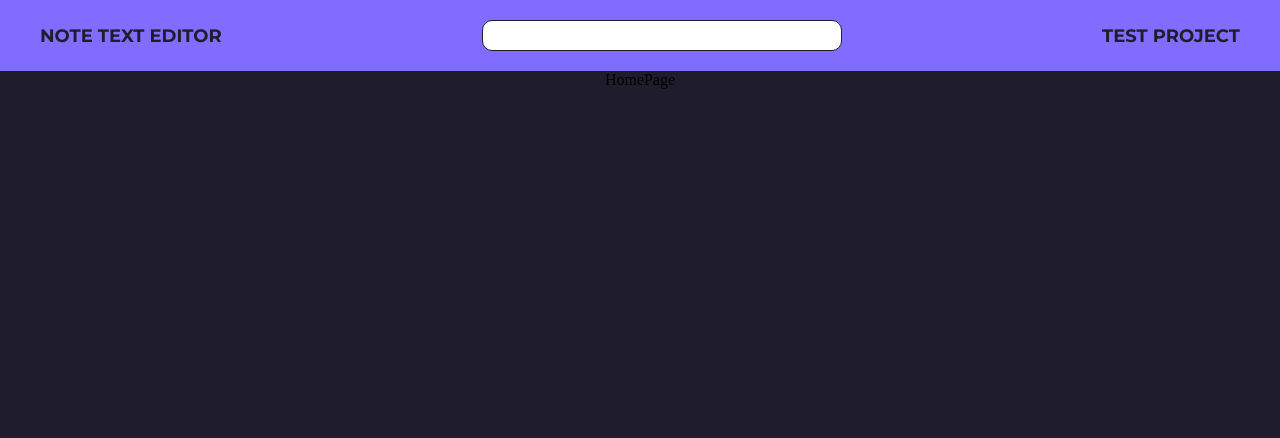
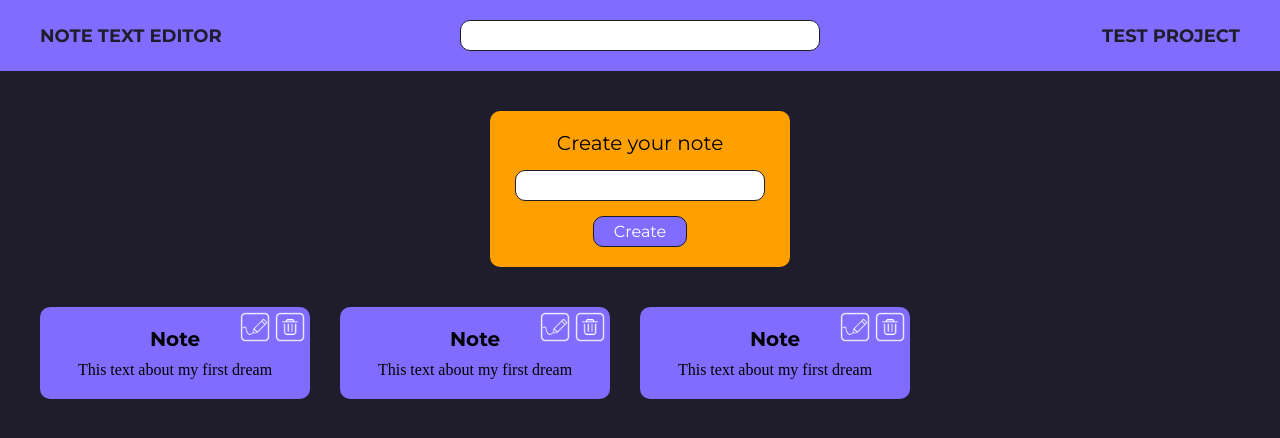
Before and after one commit to DarkCrew/note-text-editor, a React (Create React App) app in the folder my-app/: page / in a window 1280 px wide. Shown: the top 438 px of the page. Built offline with nearby package versions, Linux system fonts and the light colour scheme; the HTML template or start-up script is replaced by a standard one.

Commit message:
add: add note-card and styles

```diff
--- a/my-app/src/components/Header/Header.module.scss
+++ b/my-app/src/components/Header/Header.module.scss
@@ -25,4 +25,14 @@
     border-radius: 10px;
     padding: 5px 15px;
   }
+
+  .logo {
+    width: 200px;
+    text-align: start;
+  }
+
+  .title {
+    width: 200px;
+    text-align: end;
+  }
 }
--- a/my-app/src/components/Header/Header.tsx
+++ b/my-app/src/components/Header/Header.tsx
@@ -7,9 +7,9 @@ const Header = (): ReactElement => {
     <header className={styles.header}>
       <div className="container">
         <div className={styles.container}>
-          <p>Note text editor</p>
+          <p className={styles.logo}>Note text editor</p>
           <input type="text" />
-          <p>Test project</p>
+          <p className={styles.title}>Test project</p>
         </div>
       </div>
     </header>
--- /dev/null
+++ b/my-app/src/components/Note/Note.module.scss
@@ -0,0 +1,34 @@
+@import url('../../variables/Variables.module.scss');
+
+.note {
+  display: flex;
+  flex-direction: column;
+  position: relative;
+  gap: 10px;
+  width: 270px;
+  padding: 20px;
+  border-radius: 10px;
+  background: var(--color-purple);
+}
+
+.title {
+  font-family: 'Montserrat-Bold';
+  font-size: 20px;
+}
+
+.menu {
+  display: flex;
+  gap: 5px;
+  position: absolute;
+  top: 5px;
+  right: 5px;
+  height: 30px;
+
+  img {
+    height: 100%;
+    cursor: pointer;
+  }
+  img:hover {
+    filter: invert(32%) sepia(27%) saturate(2775%) hue-rotate(355deg) brightness(97%) contrast(109%);
+  }
+}
--- /dev/null
+++ b/my-app/src/components/Note/Note.tsx
@@ -0,0 +1,21 @@
+import React, { ReactElement } from 'react';
+
+import deleteImage from '../../assets/image/delete.png';
+import editImage from '../../assets/image/edit.png';
+
+import styles from './Note.module.scss';
+
+const Note = (): ReactElement => {
+  return (
+    <div className={styles.note}>
+      <p className={styles.title}>Note</p>
+      <p>This text about my first dream</p>
+      <div className={styles.menu}>
+        <img src={editImage} alt="edit" />
+        <img src={deleteImage} alt="delete" />
+      </div>
+    </div>
+  );
+};
+
+export default Note;
--- a/my-app/src/pages/HomePage/HomePage.module.scss
+++ b/my-app/src/pages/HomePage/HomePage.module.scss
@@ -4,3 +4,59 @@
   min-height: 100vh;
   background: var(--color-darkpurple);
 }
+
+.container {
+  padding: 40px 0;
+}
+
+.taskContainer {
+  display: flex;
+  flex-direction: column;
+  align-items: center;
+  width: 300px;
+  gap: 15px;
+  margin: 0 auto;
+  background: var(--color-orange);
+  border-radius: 10px;
+  padding: 20px;
+
+  input {
+    outline: none;
+    font-family: 'Montserrat-Regular';
+    color: var(--color-darkpurple);
+    font-size: 16px;
+    border: 1px solid var(--color-darkpurple);
+    border-radius: 10px;
+    padding: 5px 15px;
+  }
+
+  p {
+    font-family: 'Montserrat-Regular';
+    font-size: 20px;
+  }
+
+  button {
+    display: flex;
+    justify-content: center;
+    outline: none;
+    border-radius: 10px;
+    font-family: 'Montserrat-Regular';
+    font-size: 16px;
+    color: var(--color-white);
+    background: var(--color-purple);
+    border: 1px solid var(--color-darkpurple);
+    padding: 5px 20px;
+    transition: 1s;
+  }
+
+  button:hover {
+    filter: brightness(120%);
+  }
+}
+
+.mainContainer {
+  display: flex;
+  flex-wrap: wrap;
+  gap: 30px;
+  padding: 40px 0;
+}
--- a/my-app/src/pages/HomePage/HomePage.tsx
+++ b/my-app/src/pages/HomePage/HomePage.tsx
@@ -1,14 +1,30 @@
+/* eslint-disable jsx-a11y/control-has-associated-label */
 import React, { ReactElement } from 'react';
 
+import Note from '../../components/Note/Note';
+
 import styles from './HomePage.module.scss';
+
+const createNote = (): void => {
+  console.log('create Note!!');
+};
 
 const HomePage = (): ReactElement => {
   return (
     <section className={styles.home}>
       <div className="container">
         <div className={styles.container}>
+          <div className={styles.taskContainer}>
+            <p>Create your note</p>
+            <input type="text" />
+            <button type="button" onClick={createNote}>
+              Create
+            </button>
+          </div>
           <div className={styles.mainContainer}>
-            <p>HomePage</p>
+            {[1, 2, 3].map((elem) => (
+              <Note />
+            ))}
           </div>
         </div>
       </div>
--- a/my-app/src/typings.d.ts
+++ b/my-app/src/typings.d.ts
@@ -1 +1,2 @@
 declare module '*.module.scss';
+declare module '*.png';
```
Also changed, not shown: my-app/src/assets/image/delete.png (added), my-app/src/assets/image/edit.png (added).
